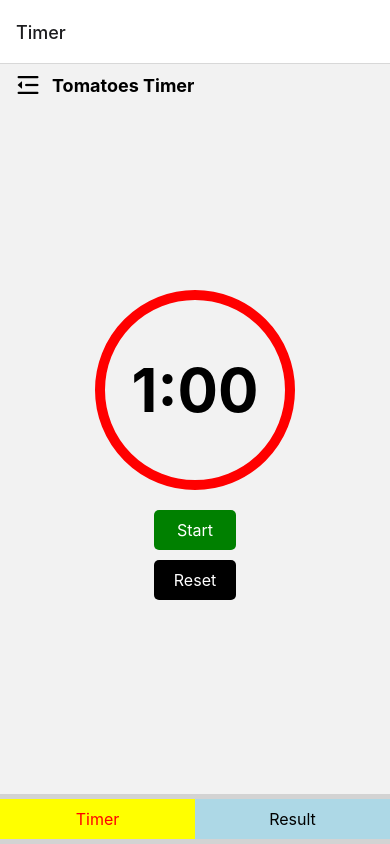
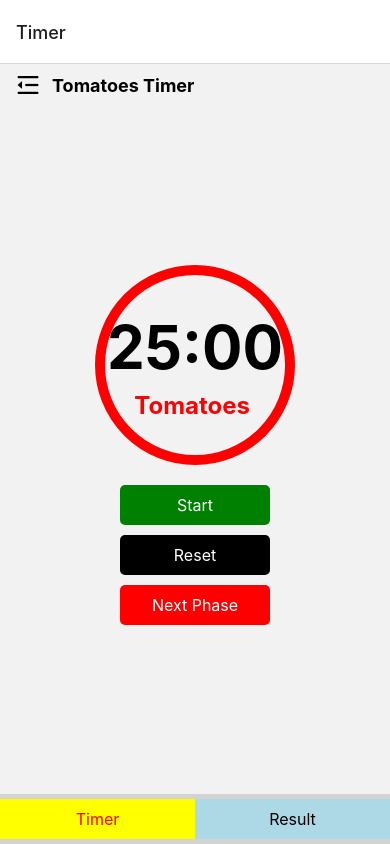
Before and after one commit to ChairawichZ6/Tomatoes-Timer, a React Native app: screen / in a window 390 px wide. Built offline with nearby package versions, Linux system fonts and the light colour scheme.

Commit message:
Update Timer.js

```diff
--- a/src/Timer.js
+++ b/src/Timer.js
@@ -2,8 +2,14 @@ import React, { useState, useEffect } from 'react';
 import { View, StyleSheet, Text, TouchableOpacity } from 'react-native';
 
 const Timer = ({ onReset }) => {
+  const [phaseIndex, setPhaseIndex] = useState(0); // Initial phase index is 0 (Work phase)
   const [isRunning, setIsRunning] = useState(false);
-  const [seconds, setSeconds] = useState(60); // Set initial time to 1 minute
+  const [seconds, setSeconds] = useState(25 * 60); // Set initial time to 25 minutes (Work phase)
+  const phases = [
+    { name: 'Tomatoes ', duration: 25 * 60, color: 'red' },
+    { name: 'Short Break', duration: 5 * 60, color: 'coral' },
+    { name: 'Long Break', duration: 15 * 60, color: 'darkcyan' },
+  ];
 
   useEffect(() => {
     let interval = null;
@@ -19,6 +25,8 @@ const Timer = ({ onReset }) => {
     return () => clearInterval(interval);
   }, [isRunning, seconds]);
 
+  const currentPhase = phases[phaseIndex];
+
   const formatTime = (time) => {
     const minutes = Math.floor(time / 60);
     const seconds = time % 60;
@@ -31,25 +39,41 @@ const Timer = ({ onReset }) => {
   };
 
   const handleReset = () => {
-    setSeconds(60);
+    setPhaseIndex(0); // Reset phase index to Work phase
+    setSeconds(25 * 60); // Reset time to 25 minutes (Work phase)
+    setIsRunning(false);
+    onReset(); // Call the onReset function passed from the parent component
+  };
+
+  const handleNextPhase = () => {
+    const nextPhaseIndex = (phaseIndex + 1) % phases.length;
+    setPhaseIndex(nextPhaseIndex);
+    setSeconds(phases[nextPhaseIndex].duration);
     setIsRunning(false);
     onReset(); // Call the onReset function passed from the parent component
   };
 
   return (
     <View style={styles.container}>
-      <View style={styles.circle}>
+      <View style={[styles.circle, { borderColor: currentPhase.color }]}>
         <Text style={styles.timerText}>{formatTime(seconds)}</Text>
+        <Text style={[styles.phaseText, { color: currentPhase.color }]}>{currentPhase.name}</Text>
       </View>
       <View style={styles.buttonContainer}>
         <TouchableOpacity
-          style={[styles.button, isRunning ? styles.stopButtonRed : styles.startButtonGreen]}
+          style={[styles.button, isRunning ? styles.stopButton : styles.startButton]}
           onPress={handleStartStop}
         >
           <Text style={styles.buttonText}>{isRunning ? 'Stop' : 'Start'}</Text>
         </TouchableOpacity>
         <TouchableOpacity style={styles.button} onPress={handleReset}>
           <Text style={styles.buttonText}>Reset</Text>
+        </TouchableOpacity>
+        <TouchableOpacity
+          style={[styles.button, { backgroundColor: currentPhase.color }]}
+          onPress={handleNextPhase}
+        >
+          <Text style={styles.buttonText}>{phaseIndex === 2 ? 'Restart' : 'Next Phase'}</Text>
         </TouchableOpacity>
       </View>
     </View>
@@ -67,7 +91,6 @@ const styles = StyleSheet.create({
     height: 200,
     borderRadius: 100,
     borderWidth: 10,
-    borderColor: 'red',
     justifyContent: 'center',
     alignItems: 'center',
   },
@@ -76,8 +99,15 @@ const styles = StyleSheet.create({
     fontWeight: 'bold',
     textAlign: 'center',
   },
+  phaseText: {
+    fontSize: 24,
+    fontWeight: 'bold',
+    textAlign: 'center',
+    marginTop: 8,
+  },
   buttonContainer: {
     marginTop: 20,
+    width: 150,
   },
   button: {
     backgroundColor: 'black',
@@ -91,10 +121,10 @@ const styles = StyleSheet.create({
     textAlign: 'center',
     color: 'white',
   },
-  startButtonGreen: {
+  startButton: {
     backgroundColor: 'green',
   },
-  stopButtonRed: {
+  stopButton: {
     backgroundColor: 'red',
   },
 });
```
